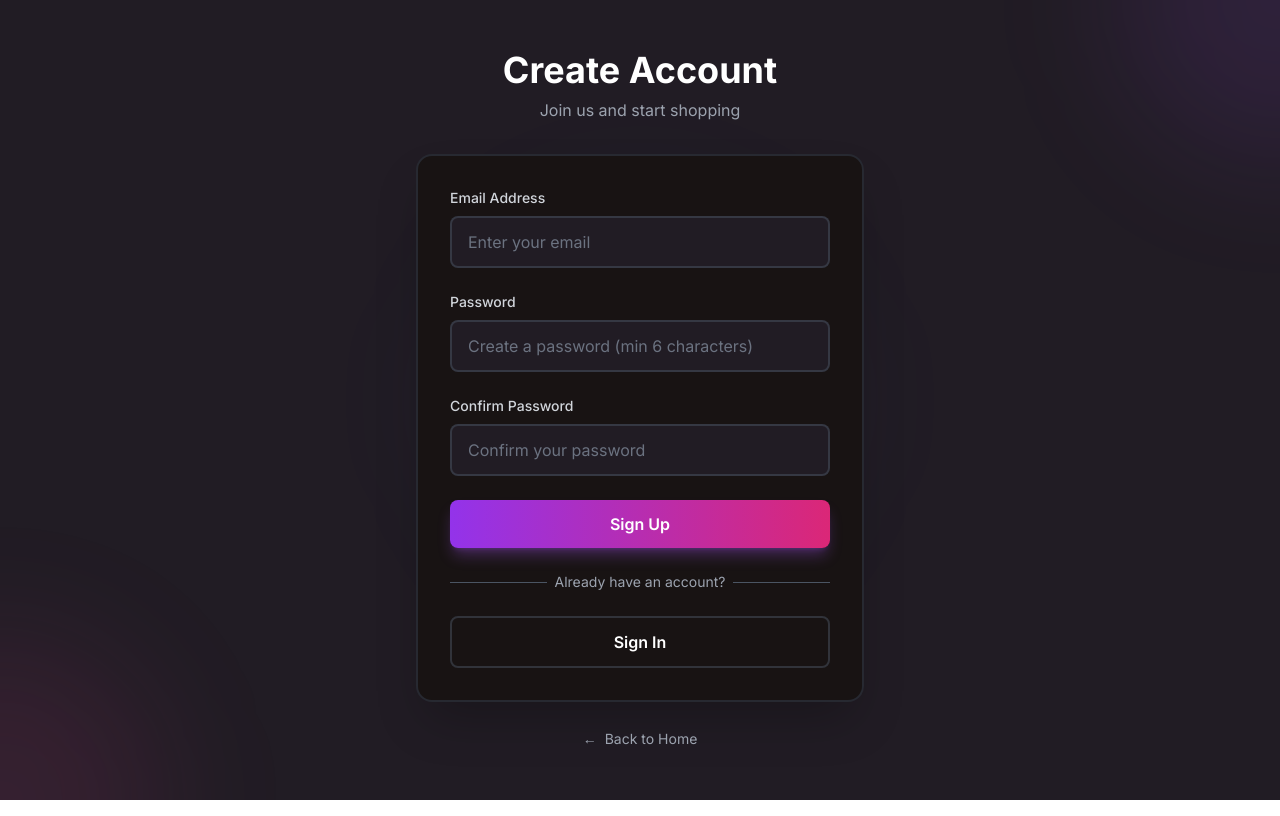
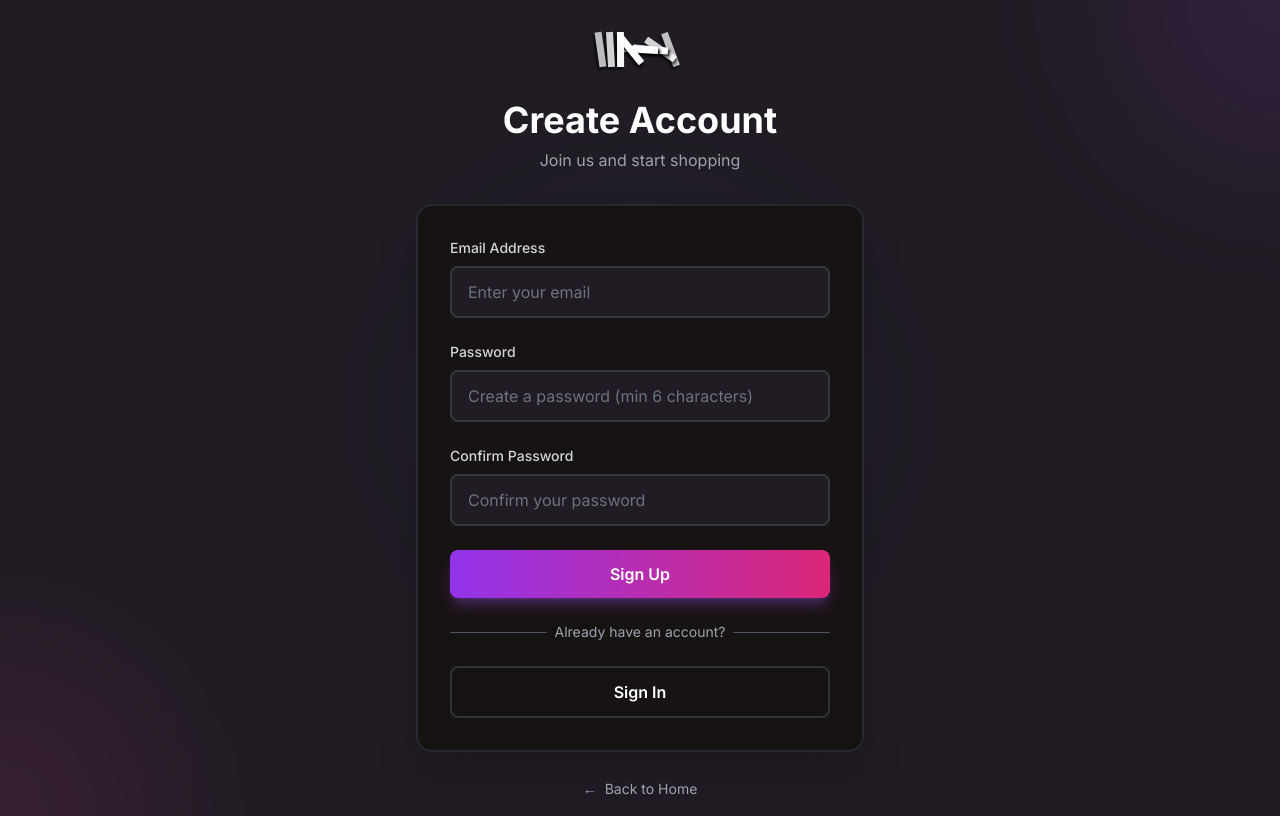
Before and after one commit to Qasim-Ali252/Apple-store, a Next.js app: page /signup in a window 1280 px wide. Built offline with nearby package versions, Linux system fonts and the light colour scheme.

Commit message:
added animated components

```diff
--- a/app/globals.css
+++ b/app/globals.css
@@ -129,3 +129,149 @@ body {
 .animate-shake {
   animation: shake 0.3s ease-in-out;
 }
+
+/* Pyramid Loader Animation */
+.pyramid-loader {
+  position: relative;
+  width: 150px;
+  height: 150px;
+  display: block;
+  transform-style: preserve-3d;
+  transform: rotateX(-20deg);
+}
+
+.pyramid-wrapper {
+  position: relative;
+  width: 100%;
+  height: 100%;
+  transform-style: preserve-3d;
+  animation: spin 4s linear infinite;
+}
+
+@keyframes spin {
+  100% {
+    transform: rotateY(360deg);
+  }
+}
+
+.pyramid-loader .pyramid-wrapper .side {
+  width: 70px;
+  height: 70px;
+  position: absolute;
+  top: 0;
+  left: 0;
+  right: 0;
+  bottom: 0;
+  margin: auto;
+  transform-origin: center top;
+  clip-path: polygon(50% 0%, 0% 100%, 100% 100%);
+}
+
+.pyramid-loader .pyramid-wrapper .side1 {
+  transform: rotateZ(-30deg) rotateY(90deg);
+  background: conic-gradient(#2BDEAC, #F028FD, #D8CCE6, #2F2585);
+}
+
+.pyramid-loader .pyramid-wrapper .side2 {
+  transform: rotateZ(30deg) rotateY(90deg);
+  background: conic-gradient(#2F2585, #D8CCE6, #F028FD, #2BDEAC);
+}
+
+.pyramid-loader .pyramid-wrapper .side3 {
+  transform: rotateX(30deg);
+  background: conic-gradient(#2F2585, #D8CCE6, #F028FD, #2BDEAC);
+}
+
+.pyramid-loader .pyramid-wrapper .side4 {
+  transform: rotateX(-30deg);
+  background: conic-gradient(#2BDEAC, #F028FD, #D8CCE6, #2F2585);
+}
+
+.pyramid-loader .pyramid-wrapper .shadow {
+  width: 60px;
+  height: 60px;
+  background: #8B5AD5;
+  position: absolute;
+  top: 0;
+  left: 0;
+  right: 0;
+  bottom: 0;
+  margin: auto;
+  transform: rotateX(90deg) translateZ(-40px);
+  filter: blur(12px);
+}
+
+/* Domino Spinner Animation */
+.domino-spinner {
+  position: relative;
+  width: 60px;
+  height: 60px;
+  display: flex;
+  justify-content: center;
+  align-items: center;
+  border-radius: 50%;
+  margin-left: -75px;
+}
+
+.domino-spinner span {
+  position: absolute;
+  top: 50%;
+  left: var(--left);
+  width: 35px;
+  height: 7px;
+  background: #ffff;
+  animation: dominos 1s ease infinite;
+  box-shadow: 2px 2px 3px 0px black;
+}
+
+.domino-spinner span:nth-child(1) {
+  --left: 80px;
+  animation-delay: 0.125s;
+}
+
+.domino-spinner span:nth-child(2) {
+  --left: 70px;
+  animation-delay: 0.3s;
+}
+
+.domino-spinner span:nth-child(3) {
+  left: 60px;
+  animation-delay: 0.425s;
+}
+
+.domino-spinner span:nth-child(4) {
+  animation-delay: 0.54s;
+  left: 50px;
+}
+
+.domino-spinner span:nth-child(5) {
+  animation-delay: 0.665s;
+  left: 40px;
+}
+
+.domino-spinner span:nth-child(6) {
+  animation-delay: 0.79s;
+  left: 30px;
+}
+
+.domino-spinner span:nth-child(7) {
+  animation-delay: 0.915s;
+  left: 20px;
+}
+
+.domino-spinner span:nth-child(8) {
+  left: 10px;
+}
+
+@keyframes dominos {
+  50% {
+    opacity: 0.7;
+  }
+  75% {
+    -webkit-transform: rotate(90deg);
+    transform: rotate(90deg);
+  }
+  80% {
+    opacity: 1;
+  }
+}
--- a/app/signin/page.tsx
+++ b/app/signin/page.tsx
@@ -46,6 +46,20 @@ function SignInForm() {
       </div>
 
       <div className="w-full max-w-md relative z-10 animate-fadeInUp">
+        {/* Domino Spinner */}
+        <div className="flex justify-center mb-6 animate-fadeIn">
+          <div className="domino-spinner">
+            <span></span>
+            <span></span>
+            <span></span>
+            <span></span>
+            <span></span>
+            <span></span>
+            <span></span>
+            <span></span>
+          </div>
+        </div>
+
         {/* Logo/Brand */}
         <div className="text-center mb-8 animate-fadeIn">
           <h1 className="text-4xl font-bold text-white mb-2">Welcome Back</h1>
--- a/app/signup/page.tsx
+++ b/app/signup/page.tsx
@@ -58,6 +58,20 @@ function SignUpForm() {
       </div>
 
       <div className="w-full max-w-md relative z-10 animate-fadeInUp">
+        {/* Domino Spinner */}
+        <div className="flex justify-center mb-6 animate-fadeIn">
+          <div className="domino-spinner">
+            <span></span>
+            <span></span>
+            <span></span>
+            <span></span>
+            <span></span>
+            <span></span>
+            <span></span>
+            <span></span>
+          </div>
+        </div>
+
         {/* Logo/Brand */}
         <div className="text-center mb-8 animate-fadeIn">
           <h1 className="text-4xl font-bold text-white mb-2">Create Account</h1>
--- a/app/thank-you/page.tsx
+++ b/app/thank-you/page.tsx
@@ -6,22 +6,16 @@ export default function ThankYouPage() {
   return (
     <div className="min-h-screen flex items-center justify-center bg-gray-50 p-4">
       <div className="text-center max-w-2xl">
-        {/* Success Icon */}
+        {/* Pyramid Loader Animation */}
         <div className="mb-8 flex justify-center">
-          <div className="w-24 h-24 bg-green-100 rounded-full flex items-center justify-center">
-            <svg
-              className="w-12 h-12 text-green-600"
-              fill="none"
-              stroke="currentColor"
-              viewBox="0 0 24 24"
-            >
-              <path
-                strokeLinecap="round"
-                strokeLinejoin="round"
-                strokeWidth={2}
-                d="M5 13l4 4L19 7"
-              />
-            </svg>
+          <div className="pyramid-loader">
+            <div className="pyramid-wrapper">
+              <span className="side side1"></span>
+              <span className="side side2"></span>
+              <span className="side side3"></span>
+              <span className="side side4"></span>
+              <span className="shadow"></span>
+            </div>
           </div>
         </div>
 
@@ -41,7 +35,7 @@ export default function ThankYouPage() {
         {/* Action Buttons */}
         <div className="flex flex-col sm:flex-row gap-4 justify-center">
           <Link
-            href="/"
+            href="/#browse-category"
             className="px-8 py-3 bg-black text-white rounded-lg font-semibold hover:bg-gray-800 transition-all"
           >
             Continue Shopping
```
